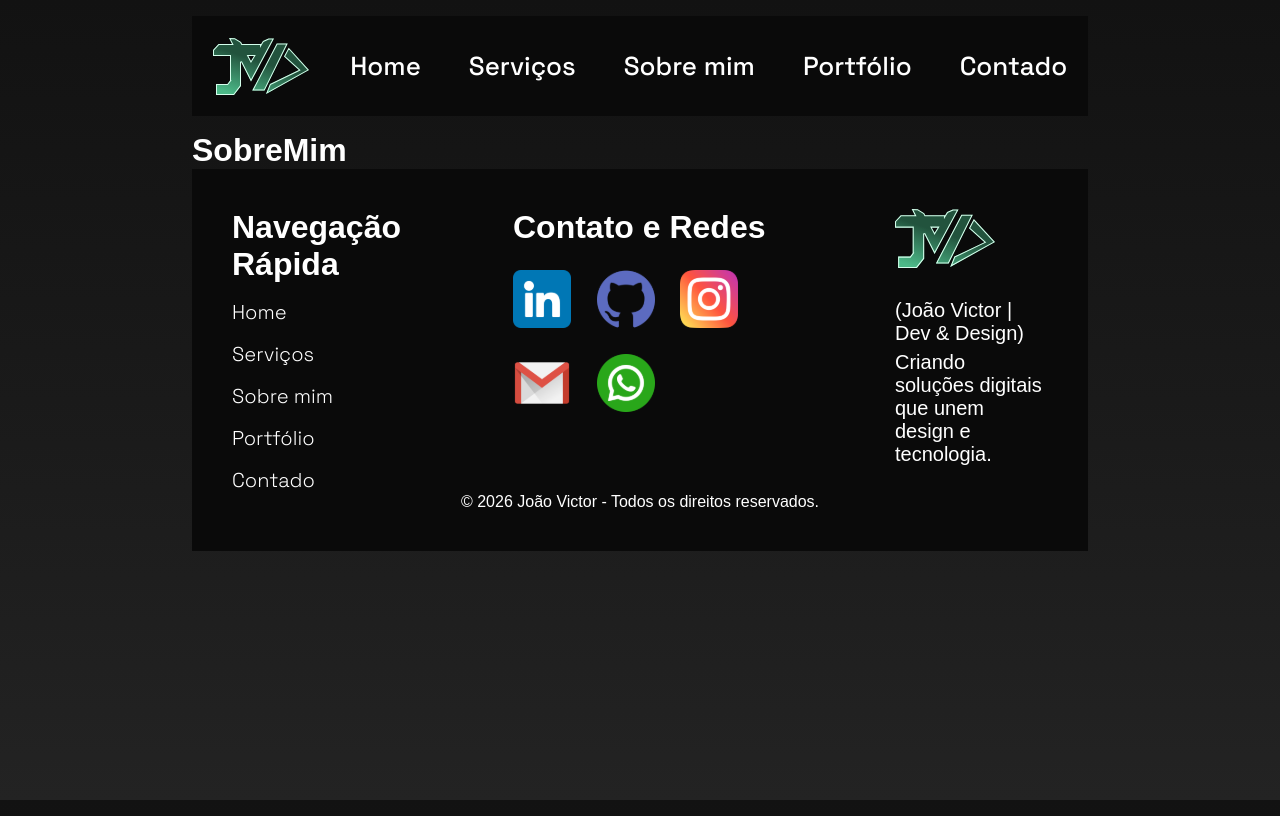
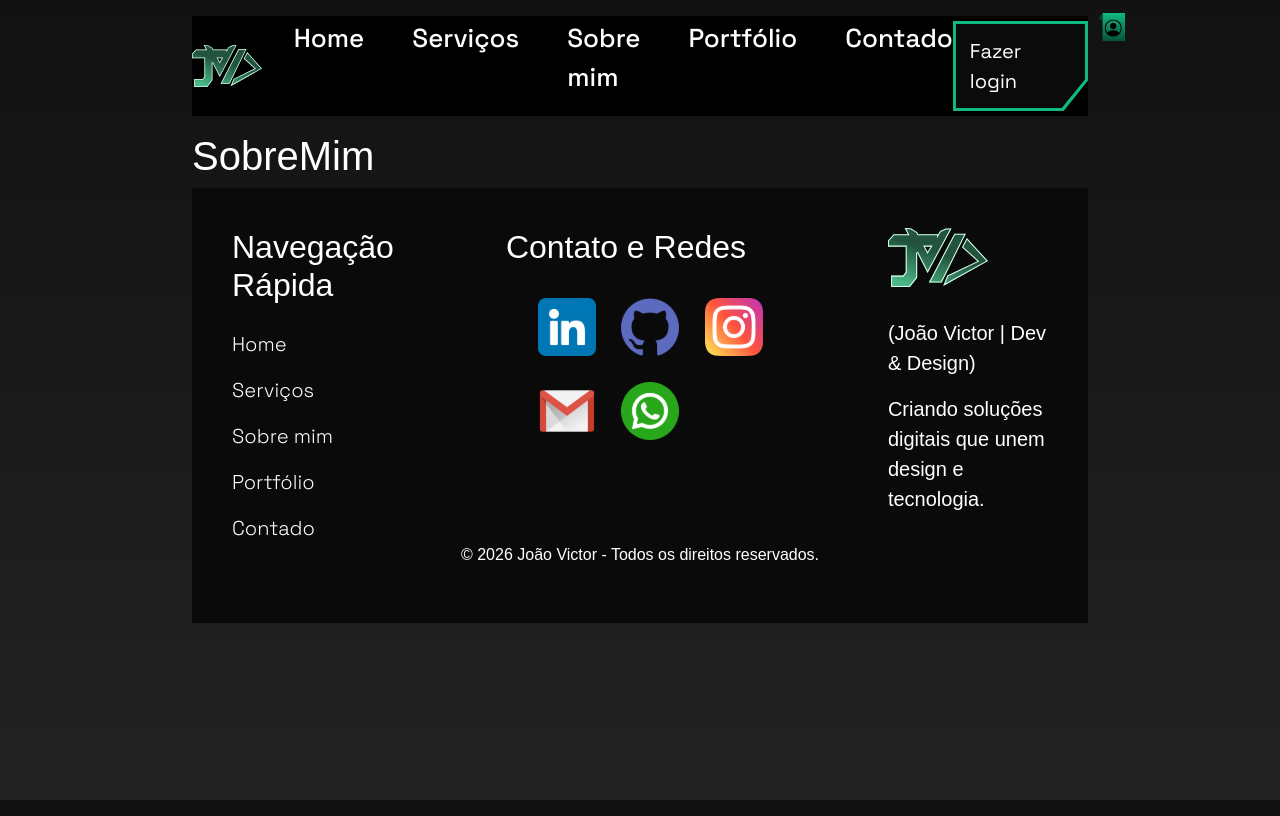
Before and after one commit to joaoviccardoso/JoaoVicCardosoWebSite, a React (Vite) app: page /SobreMim in a window 1280 px wide. Built offline with nearby package versions, Linux system fonts and the light colour scheme.

Commit message:
adicionado responsividade no nav para celulares ate 480px

```diff
--- a/index.html
+++ b/index.html
@@ -7,10 +7,12 @@
     <link rel="preconnect" href="https://fonts.googleapis.com">
     <link rel="preconnect" href="https://fonts.gstatic.com" crossorigin>
     <link href="https://fonts.googleapis.com/css2?family=Space+Grotesk:wght@300..700&family=Titan+One&display=swap" rel="stylesheet">
+    <link href="https://cdn.jsdelivr.net/npm/bootstrap@5.3.8/dist/css/bootstrap.min.css" rel="stylesheet" integrity="sha384-sRIl4kxILFvY47J16cr9ZwB07vP4J8+LH7qKQnuqkuIAvNWLzeN8tE5YBujZqJLB" crossorigin="anonymous">
     <title>JoaoVicCardosoDev</title>
   </head>
   <body>
     <div id="root"></div>
     <script type="module" src="/src/main.jsx"></script>
+    <script src="https://cdn.jsdelivr.net/npm/bootstrap@5.3.8/dist/js/bootstrap.bundle.min.js" integrity="sha384-FKyoEForCGlyvwx9Hj09JcYn3nv7wiPVlz7YYwJrWVcXK/BmnVDxM+D2scQbITxI" crossorigin="anonymous"></script>
   </body>
 </html>
--- a/src/App.jsx
+++ b/src/App.jsx
@@ -5,6 +5,7 @@ import Contato from "./Paginas/Contato"
 import Servicos from "./Paginas/Servicos"
 import SobreMim from "./Paginas/SobreMim"
 import Portfolio from "./Paginas/portfolio"
+import OffCanvas from "./Componentes/OffCanvasNav/OffCanvas"
 import "./style/fonteEhCores.css"
 import Footer from "./Componentes/Footer"
 
@@ -16,6 +17,7 @@ function App() {
         <Nav/>
       </header>
 
+      <main>
         <Routes>
           <Route path="/" element={<Home/>}/>
           <Route path="/Contato" element={<Contato/>}/>
@@ -23,6 +25,9 @@ function App() {
           <Route path="/Servicos" element={<Servicos/>}/>
           <Route path="/SobreMim" element={<SobreMim/>}/>
         </Routes>
+      </main>
+
+      <OffCanvas/>
 
       <footer>
         <Footer/>
--- a/src/Componentes/Footer/footer.module.css
+++ b/src/Componentes/Footer/footer.module.css
@@ -54,3 +54,9 @@
 .footerCopy{
     color: var(--cor-letraClara);
 }
+
+@media(max-width: 430px){
+    .footer{
+        display: none;
+    }
+}
--- a/src/Componentes/Links/link.module.css
+++ b/src/Componentes/Links/link.module.css
@@ -33,3 +33,7 @@
 .navLink:hover::after{
     width: 100%;
 }
+
+.link-login{
+    color: red;
+}
--- a/src/Componentes/Nav/index.jsx
+++ b/src/Componentes/Nav/index.jsx
@@ -1,20 +1,36 @@
+import { Link } from 'react-router-dom'
 import NavCss from './nav.module.css'
-import LinkParaNavegacao from '../Links/link'
 import ListaNav from '../ListaNav'
 
 function Nav(){
     return(
-            <nav className={NavCss.nav}>
+        <nav className={`navbar navbar-expand-lg  container-fluid ${NavCss.nav}`}>
                 <div>
                     <img src="src/assets/logoDev.svg" alt="Logo da pagina" />
                 </div>
+
+                <button className="btn d-sm-none" type="button" data-bs-toggle="offcanvas" data-bs-target="#offcanvasExample" aria-controls="offcanvasExample">
+                     <img src="src/assets/menuCelular.svg" alt="menu para celular" />
+                </button>
 
                 <ul className={NavCss.ul}>
                     <ListaNav
                         className="navLinkHome"
                     />
                 </ul>
-            </nav>
+
+                <div className={NavCss.loginContainer}>
+                    <span className={NavCss.iconContainer}>
+                        <img src="src/assets/IconeLogin.svg" alt="Logo Login" />
+                    </span>
+
+                    <div className={NavCss.borderWrapper}>
+                        <Link to="/login" className={NavCss.linkLogin}>
+                            Fazer login
+                        </Link>
+                    </div>
+                </div>
+        </nav>
     )
 }
 
--- a/src/Componentes/Nav/nav.module.css
+++ b/src/Componentes/Nav/nav.module.css
@@ -4,10 +4,67 @@
     justify-content: space-around;
     height: 100px;
     margin: 1rem 0rem;
-    background-color: var(--color-componente);
+    background: #000;
 }
+
 
 .ul{
    display: flex;
    gap: 3rem;
 }
+
+.borderWrapper {
+  display: inline-block;
+  padding: 3px; /* espessura da borda */
+  background: #10B981;
+
+  clip-path: polygon(50% 0%, 100% 0, 100% 16%, 100% 22%, 100% 66%, 82% 100%, 0 100%, 0% 70%, 0% 35%, 0 0);
+}
+
+.linkLogin {
+    display: flex;
+    align-items: center;
+    padding: 12px 62px 12px 14px;
+    color: white;
+    font-family: var(--font-paraTexto);
+    font-size: var(--font-size-lg);
+    text-align: start;
+    text-decoration: none;
+    background: #0b0b0b;
+    clip-path: polygon(50% 0%, 100% 0, 100% 16%, 100% 22%, 100% 66%, 82% 100%, 0 100%, 0% 70%, 0% 35%, 0 0);
+}
+
+.loginContainer{
+    position: relative;
+    display: inline-block;
+}
+
+.iconContainer {
+    position: absolute;
+    top: -12px;
+    left: 140px;
+    width: 36px;
+    height: 36px;
+    display: flex;
+    align-items: center;
+    justify-content: center;
+    z-index: 2;
+}
+
+.iconContainer img {
+    width: 28px;
+}
+
+@media(max-width: 430px){
+    .nav{
+        width: 85%;
+    }
+
+    .ul{
+        display: none;
+    }
+
+    .loginContainer{
+        display: none;
+    }
+}
--- /dev/null
+++ b/src/Componentes/OffCanvasNav/OffCanvas.jsx
@@ -0,0 +1,35 @@
+import ListaNav from "../ListaNav"
+import CssOffCanva from "./OffCanvas.module.css"
+
+function OffCanvas(){
+    return(
+        <>
+        <div className={`offcanvas offcanvas-start ${CssOffCanva.offcanvas}`} tabIndex="-1" id="offcanvasExample" aria-labelledby="offcanvasExampleLabel">
+            <div className={`offcanvas-header ${CssOffCanva.offcanvasHeader}`}>
+                <div>
+                    <img src="src/assets/logoDev.svg" alt="Logo da pagina" />
+                </div>
+                <button type="button" className="btn-close" data-bs-dismiss="offcanvas" aria-label="Close"></button>
+            </div>
+
+            <div className={`offcanvas-body ${CssOffCanva.offcanvasBody}`}>
+                <div className={CssOffCanva.offcanvasText}>
+                    Some text as placeholder. In real life you can have the elements you have chosen.
+                </div>
+
+                <div className={`dropdown mt-3 ${CssOffCanva.dropdown}`}>
+                    <ul className={`navbar-nav me-auto mb-2 mb-lg-0`}>
+                        <li className={CssOffCanva.navIitem}>
+                            <ListaNav
+                                className="navLinkHome"
+                            />
+                        </li>
+                    </ul>
+                </div>
+            </div>
+        </div>
+        </>
+    )
+}
+
+export default OffCanvas
--- /dev/null
+++ b/src/Componentes/OffCanvasNav/OffCanvas.module.css
@@ -0,0 +1,9 @@
+.offcanvas{
+    background: var(--color-gradienteVerde);
+}
+
+.navIitem{
+    display: flex;
+    flex-direction: column;
+    gap: 10px;
+}
--- a/src/style/fonteEhCores.css
+++ b/src/style/fonteEhCores.css
@@ -14,7 +14,13 @@
     --cor-letraClara: #FFFFFF;
     --color-componente: #0A0A0A;
     --cor-principal: #22533D;
+    --color-gradienteVerde: linear-gradient(to right, #10B981, #07533A);
     --color-backgroundPagina:linear-gradient(180deg,#121212 0%,#1a1a1a 50%,#232323 100%);
+    --box-shadow:
+    0 0 6px #00FF9C,
+    0 0 12px #00FF9C,
+    0 0 24px rgba(0, 255, 156, 0.7),
+    0 0 48px rgba(0, 255, 156, 0.4);
 
     /*Fonte estilo*/
     --font-paraTextoChamativo: "Titan One", sans-serif;
--- a/src/style/reset.css
+++ b/src/style/reset.css
@@ -58,3 +58,20 @@ h3 {
 p{
   color: var(--letra-escura);
 }
+
+@media(max-width: 430px){
+    body{
+      padding: 0;
+    }
+
+    header{
+      width: 100%;
+      display: flex;
+      justify-content: center;
+      align-items: center;
+    }
+
+    main{
+      display: none;
+    }
+}
```
Also changed, not shown: src/assets/IconeLogin.svg (added), src/assets/menuCelular.svg (added). Lines whose indentation alone changed are shown as unchanged.
